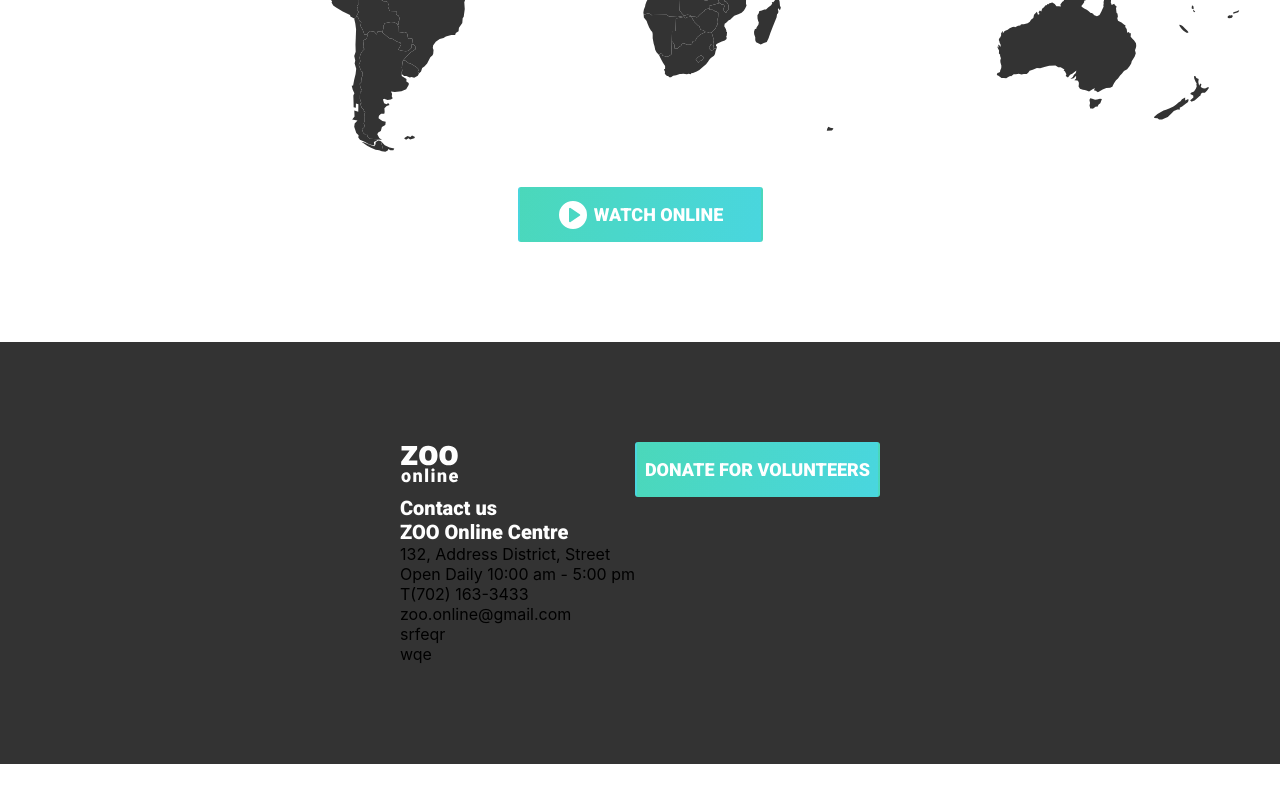
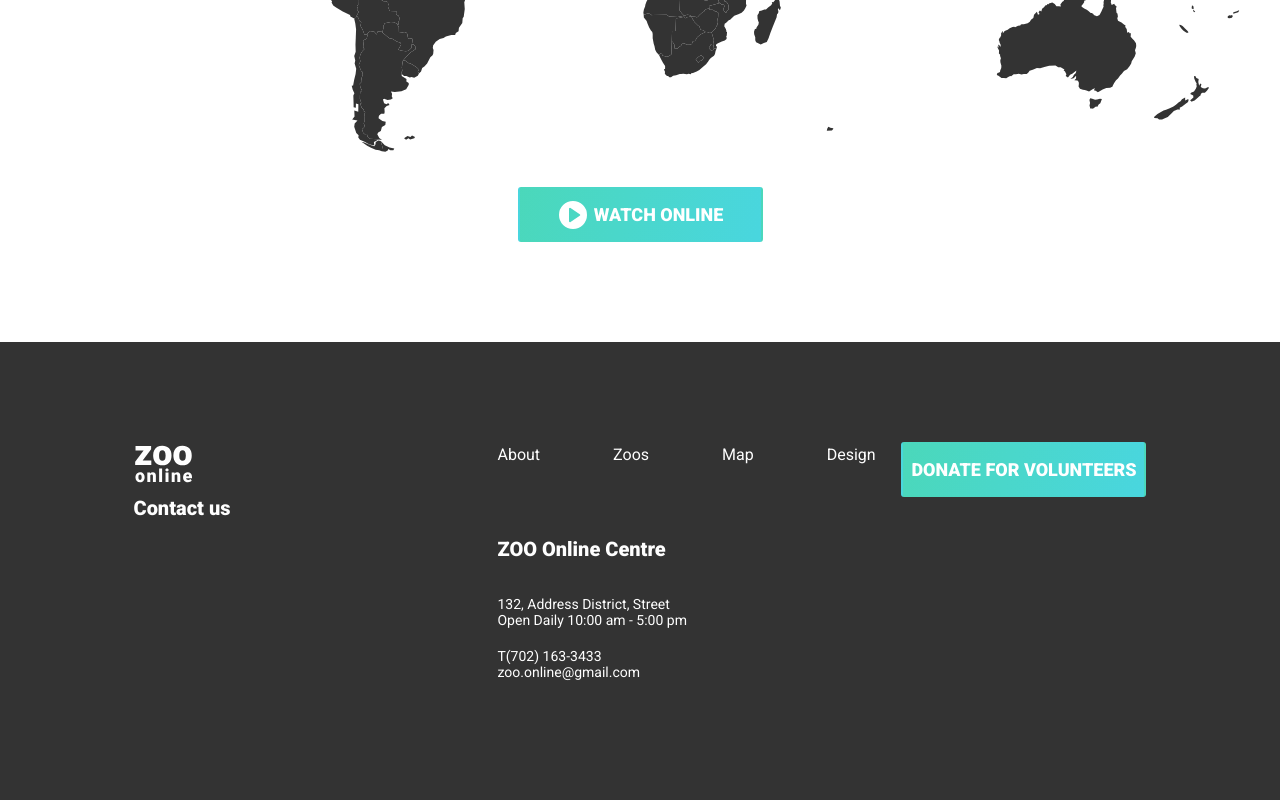
Before and after one commit to 0trava/ZOO_online, a React (Create React App) app: page / in a window 1280 px wide. Shown: the part 3822-4622 px from the top of the page. Before the commit the page ends 4586 px from the top, so only its background shows below. Built offline with nearby package versions, Linux system fonts and the light colour scheme.

Commit message:
add contacts information in footer

```diff
--- a/src/components/Page_section/Footer/Footer.jsx
+++ b/src/components/Page_section/Footer/Footer.jsx
@@ -7,38 +7,52 @@ import logo from '../../images/logo.svg'
 const Footer = () => {
   return (
     <div className={style.body}>
-      <div>
-        <div>
+      {/* BLOCK - 1 */}
+      <div >
+
+        <div className={style.block_first}>
           <img className={style.logo} src={logo} alt="logo" />
+        </div>
 
         <h3 className={style.title}>Contact us</h3>
       </div>
 
+
+      {/* BLOCK - 2 */}
+      <div className={style.block_second}>
             <div>
+             {/* Link */}
+            <div className={style.link_block}>
+              <a href="/" className={style.link}>About</a>
+              <a href="/" className={style.link}>Zoos</a>
+              <a href="/" className={style.link}>Map</a>
+              <a href="/" className={style.link}>Design</a>
+            </div>
+
+
               <h3 className={style.title}>ZOO Online Centre</h3>
 
+              <div className={style.text_block}>
                 <p>132, Address District, Street</p>
                 <p>Open Daily 10:00 am - 5:00 pm</p>
-
+              </div>
+              <div className={style.text_block}>
                 <p>T(702) 163-3433</p>
                 <p>zoo.online@gmail.com</p>
+              </div>
 
-           <div>srfeqr</div>
-           <p>wqe</p>
+              {/* Social link */}
 
            </div>
 
-
-      </div>
+          {/* BLOCK - 2/2 */}
           <div>
             {/* button */}
             <button type='button' className={style.button}>
               <span className={style.btn_txt}>donate for volunteers</span>
             </button>
           </div>
-
-
-
+        </div>
 
 
 
--- a/src/components/Page_section/Footer/Footer.module.css
+++ b/src/components/Page_section/Footer/Footer.module.css
@@ -5,6 +5,7 @@
     background-color: #333;
     padding-top: 100px;
     padding-bottom: 100px;
+    justify-content: space-around;
 }
 
 .logo {
@@ -20,6 +21,54 @@
     font-style: normal;
     font-weight: 900;
     line-height: normal;
+    margin-bottom: 35px;
+}
+
+.text_block {
+    color: var(--base, #FEFEFE);
+    font-family: Roboto;
+    font-size: 14px;
+    font-style: normal;
+    font-weight: 400;
+    line-height: normal;
+    margin-bottom: 20px;
+    pointer-events: none;
+}
+
+/* BLOCK */
+.block_first {
+    display: flex;
+
+}
+
+.block_second {
+    display: flex;
+}
+
+/* Link Block */
+.link_block {
+    display: flex;
+    width: 404px;
+    height: 21px;
+    padding: 3px 24px 0px 0px;
+    align-items: flex-start;
+    gap: 73px;
+    margin-bottom: 74px;
+}
+
+.link {
+    color: #FEFEFE;
+    font-family: Roboto;
+    font-size: 16px;
+    font-style: normal;
+    font-weight: 500;
+    line-height: normal;
+    transition: all 0.2s cubic-bezier(0.01, 0.59, 1, 0.59);
+
+}
+
+.link:hover, .link:focus {
+  font-weight: 900;
 }
 
 
```
Lines whose indentation alone changed are shown as unchanged.
